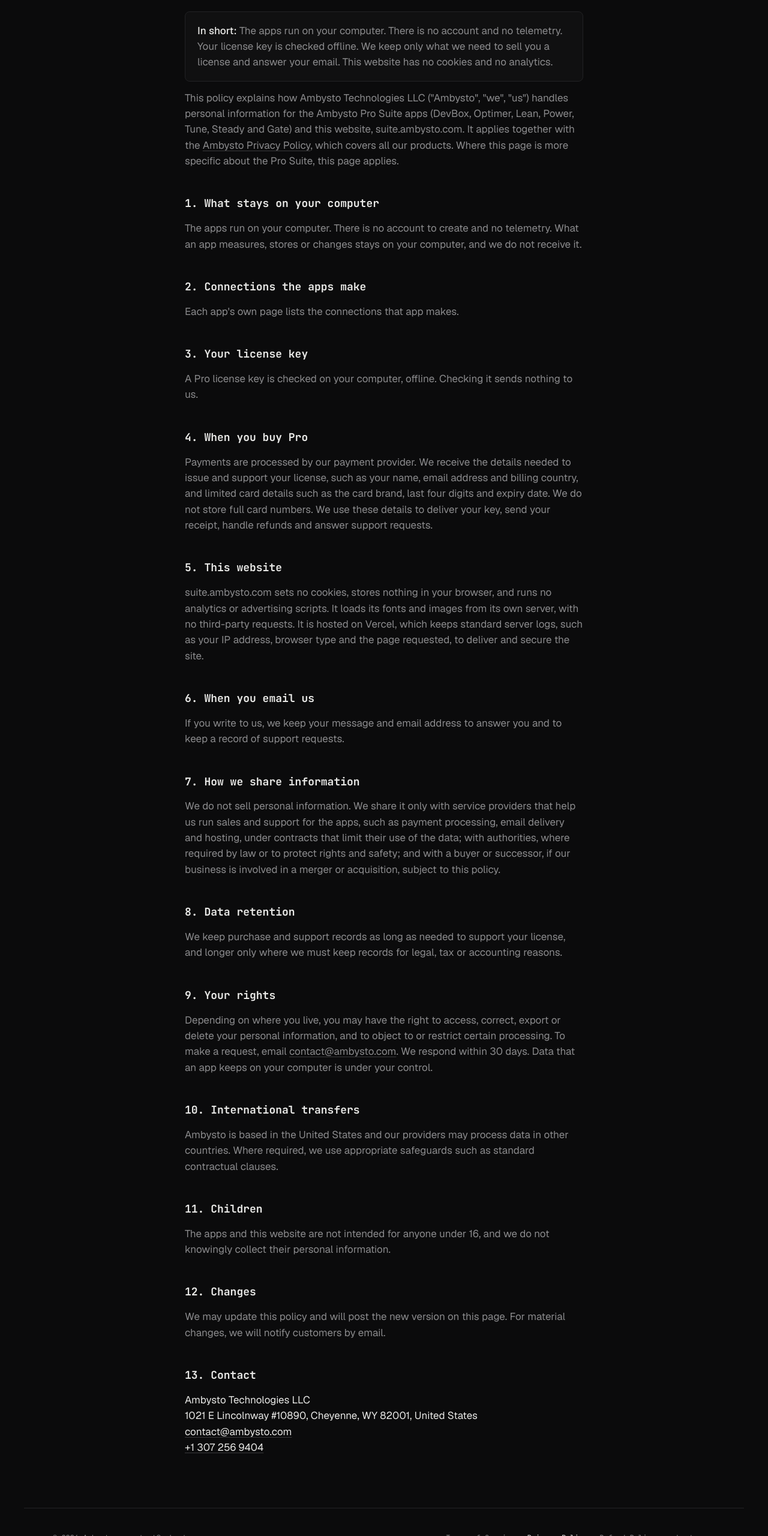
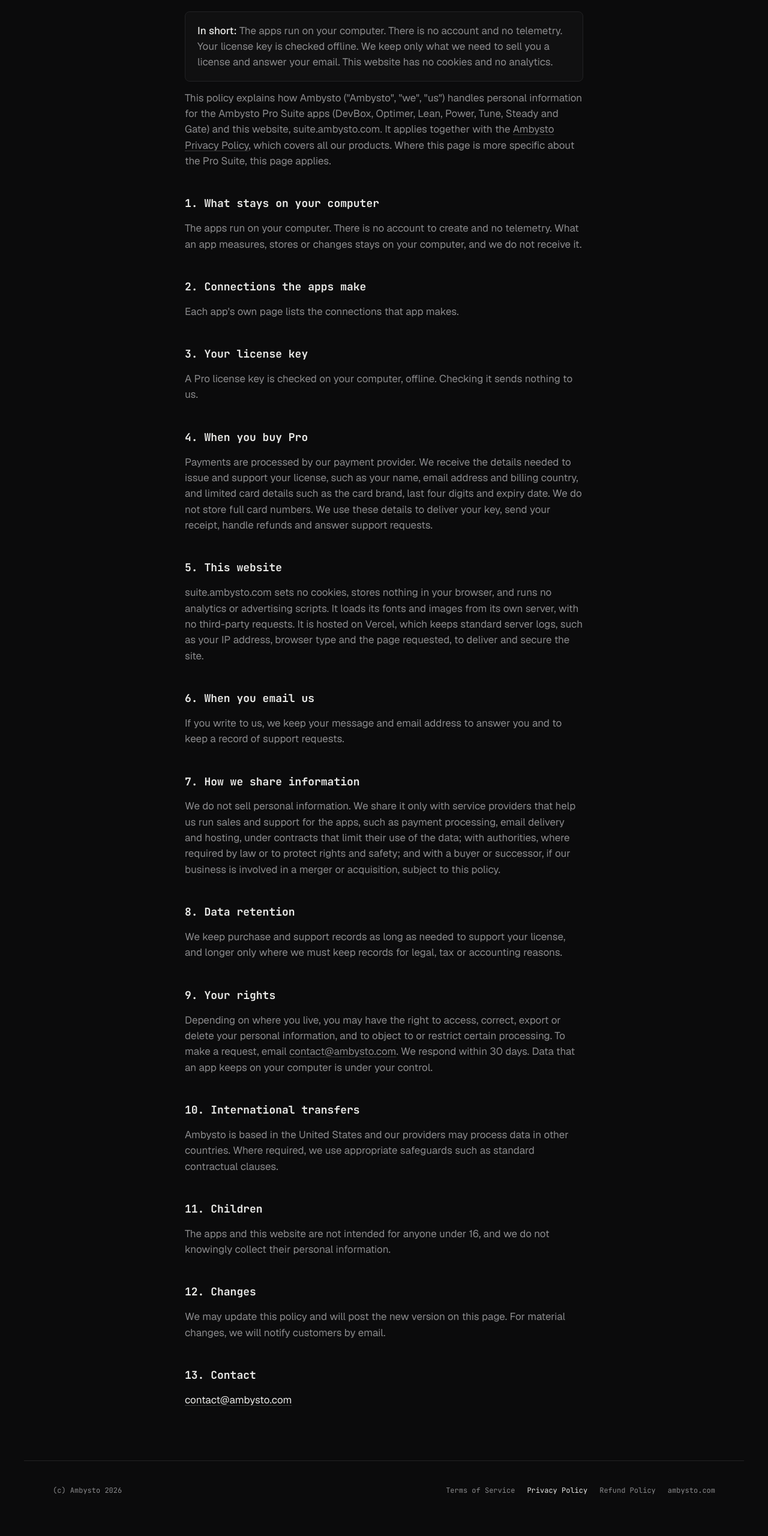
Before and after one commit to ambysto/ambysto-kit, a plain HTML site: page site/privacy-policy.html in a window 1280 px wide. Shown: the part 240-2800 px from the top of the page at 60% size. Drawn offline with Linux system fonts and the light colour scheme.

Commit message:
chore(site): footer reads (c) Ambysto 2026; remove address, phone and LLC

```diff
--- a/site/privacy-policy.html
+++ b/site/privacy-policy.html
@@ -29,7 +29,7 @@
   <p class="updated">Last updated: October 22, 2026</p>
   <p class="short"><strong>In short:</strong> The apps run on your computer. There is no account and no telemetry. Your license key is checked offline. We keep only what we need to sell you a license and answer your email. This website has no cookies and no analytics.</p>
 
-  <p>This policy explains how Ambysto Technologies LLC ("Ambysto", "we", "us") handles personal information for the Ambysto Pro Suite apps (DevBox, Optimer, Lean, Power, Tune, Steady and Gate) and this website, suite.ambysto.com. It applies together with the <a href="https://ambysto.com/privacy-policy">Ambysto Privacy Policy</a>, which covers all our products. Where this page is more specific about the Pro Suite, this page applies.</p>
+  <p>This policy explains how Ambysto ("Ambysto", "we", "us") handles personal information for the Ambysto Pro Suite apps (DevBox, Optimer, Lean, Power, Tune, Steady and Gate) and this website, suite.ambysto.com. It applies together with the <a href="https://ambysto.com/privacy-policy">Ambysto Privacy Policy</a>, which covers all our products. Where this page is more specific about the Pro Suite, this page applies.</p>
 
   <h2>1. What stays on your computer</h2>
   <p>The apps run on your computer. There is no account to create and no telemetry. What an app measures, stores or changes stays on your computer, and we do not receive it.</p>
@@ -68,11 +68,11 @@
   <p>We may update this policy and will post the new version on this page. For material changes, we will notify customers by email.</p>
 
   <h2>13. Contact</h2>
-  <p class="addr">Ambysto Technologies LLC<br>1021 E Lincolnway #10890, Cheyenne, WY 82001, United States<br><a href="mailto:contact@ambysto.com">contact@ambysto.com</a><br><a href="tel:+13072569404">+1 307 256 9404</a></p>
+  <p class="addr"><a href="mailto:contact@ambysto.com">contact@ambysto.com</a></p>
 </main>
 
 <footer class="wrap foot">
-  <p>© 2026 Ambysto · <a href="mailto:contact@ambysto.com">contact@ambysto.com</a></p>
+  <p>(c) Ambysto 2026</p>
   <nav aria-label="Legal">
     <a href="/terms">Terms of Service</a>
     <a href="/privacy-policy" aria-current="page">Privacy Policy</a>
```
Also changed, not shown: site/index.html (+1 -1 lines), site/refund-policy.html (+2 -3 lines), site/terms.html (+3 -3 lines).
